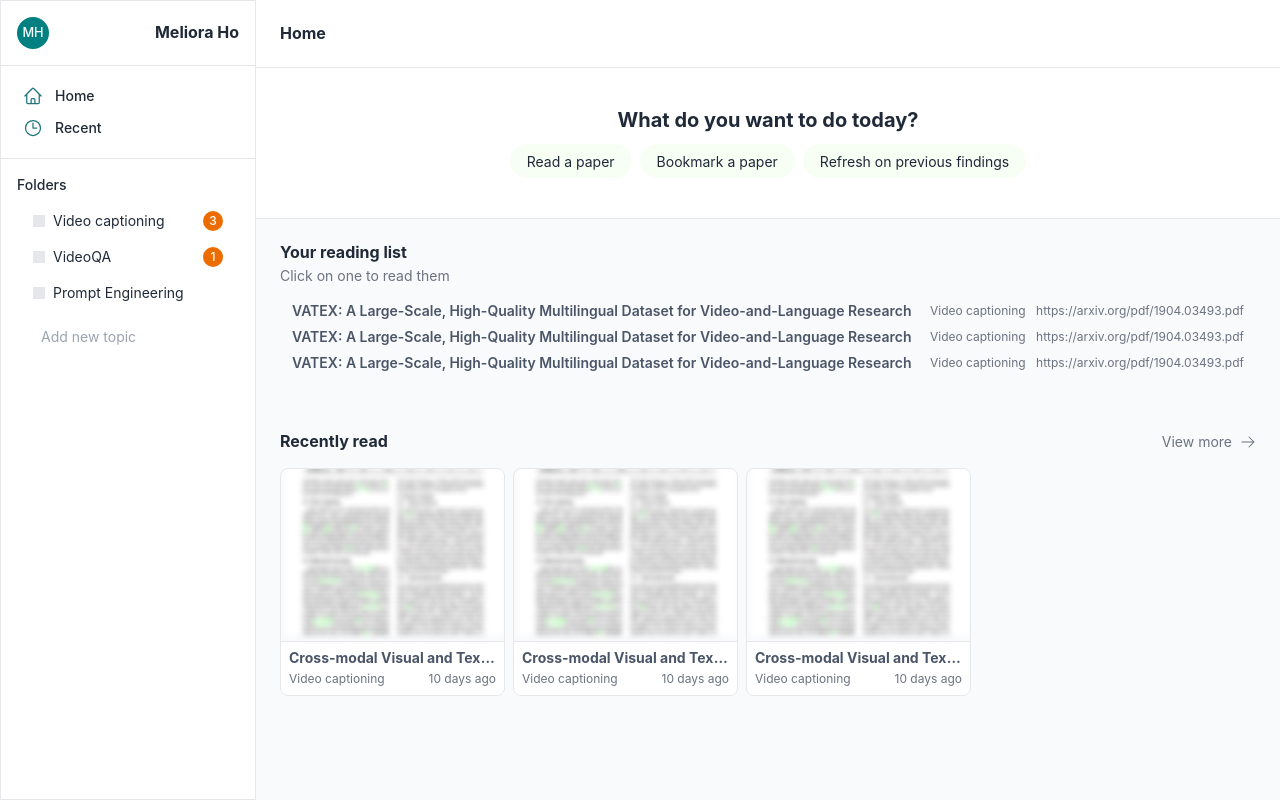
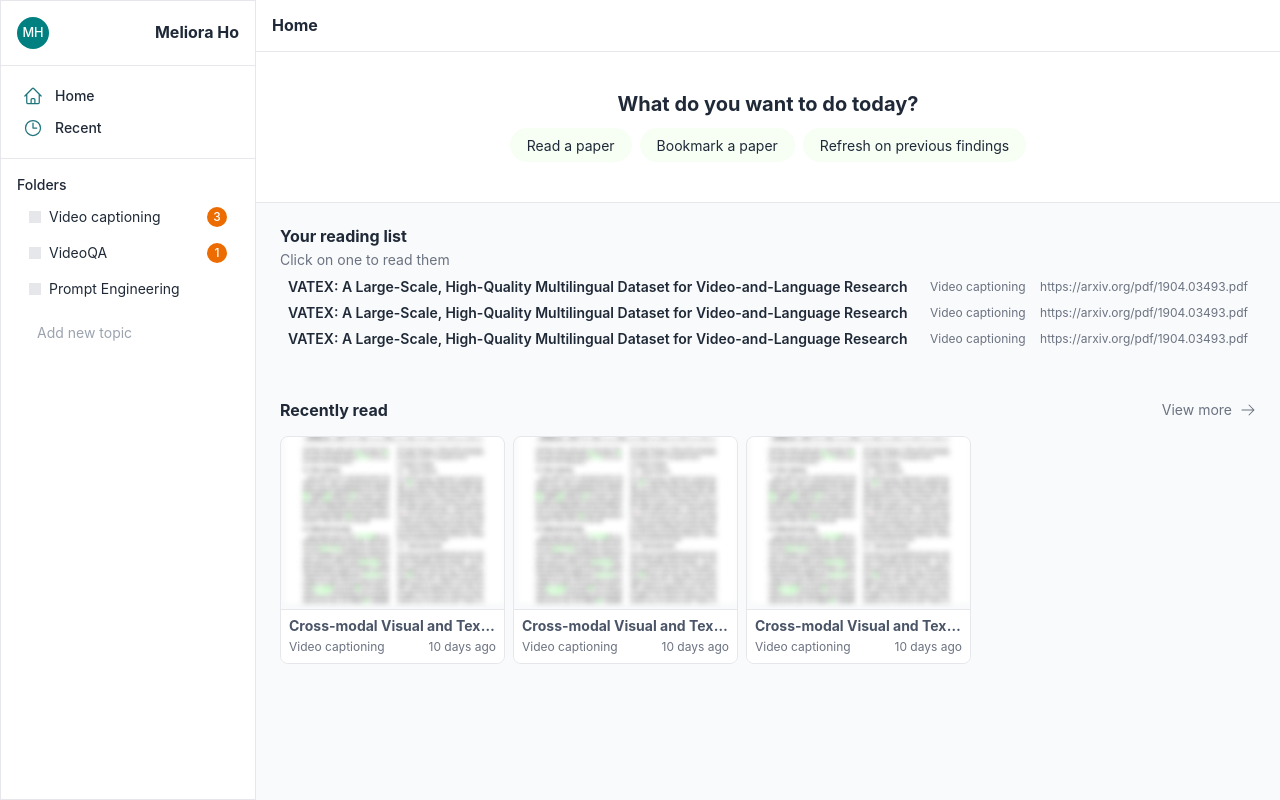
Before and after one commit to mellieho9/Galiscope, a Next.js app: page /dashboard in a window 1280 px wide. Built offline with nearby package versions, Linux system fonts and the light colour scheme.

Commit message:
Added more TODOs for myself

```diff
--- a/app/dashboard/page.tsx
+++ b/app/dashboard/page.tsx
@@ -20,7 +20,7 @@ export default async function ProtectedPage() {
 
   return (
     <div className="flex-1 w-full flex flex-col items-center text-gray-800">
-      <div className="w-full justify-start p-6 border-b border-gray-200">
+      <div className="w-full justify-start p-4 border-b border-gray-200">
         <Heading size="sm">Home</Heading>
       </div>
       <ShortcutGroup />
--- a/components/ReadingCard.tsx
+++ b/components/ReadingCard.tsx
@@ -12,8 +12,8 @@ export const ReadingCard: React.FC<ReadingCardProps> = ({
   lastUpdatedTime,
 }) => {
   return (
-    <div className="hover:mix-blend-darken">
-      <Box overflow="hidden" borderWidth="1px" borderRadius="lg" maxWidth={225}>
+    <div className="transition ease-in-out delay-150 hover:border rounded-lg hover:border-teal">
+      <Box overflow="hidden"  borderWidth="1px" borderRadius="lg" maxWidth={225}>
         <Image src={blurredImage.src} width="full" display="fill" />
         <div className="p-2 space-y-1 border-t border-gray-200 bg-white cursor-pointer">
           <Heading isTruncated color="gray.600" size="xs">
--- a/components/dashboard/Home/ReadingList/ReadingFolder.tsx
+++ b/components/dashboard/Home/ReadingList/ReadingFolder.tsx
@@ -0,0 +1,3 @@
+export function ReadingFolder(){
+
+}
--- a/components/dashboard/Home/ReadingList/ReadingFolderItem.tsx
+++ b/components/dashboard/Home/ReadingList/ReadingFolderItem.tsx
@@ -8,8 +8,8 @@ interface ReadingListItemProps {
 
 export function ReadingFolderItem({ paperTitle, folder, paperUrl }: ReadingListItemProps) {
   return (
-    <div className="flex flex-row items-center justify-between hover:bg-gray-100 p-1 rounded-md">
-      <Heading size="xs" color="gray.600" fontWeight="600" className="mr-2">{paperTitle}</Heading>
+    <div className="flex px-2 py-1 flex-row items-center justify-between rounded-md transition ease-in-out delay-150 hover:text-teal">
+      <Heading size="xs"  fontWeight="600" className="mr-2">{paperTitle}</Heading>
       <Text fontSize="xs" color="gray.500">{folder}</Text>
       <Link fontSize="xs" color="gray.500">
         {paperUrl}
--- a/components/dashboard/Home/ReadingList/index.tsx
+++ b/components/dashboard/Home/ReadingList/index.tsx
@@ -15,7 +15,7 @@ const [readingListItem, setReadingListItem] = useState(mockReadingListItems || [
         <p className="text-sm font-normal text-gray-500">
           Click on one to read them
         </p>
-        <div className="p-2">
+        <div>
         {
             readingListItem.map((item, index) => {
                 return(
--- a/components/dashboard/Home/RecentlyRead/index.tsx
+++ b/components/dashboard/Home/RecentlyRead/index.tsx
@@ -7,9 +7,9 @@ import { ArrowRightIcon } from "@heroicons/react/24/solid";
 export function RecentlyRead() {
   return (
     <div className="w-full space-y-4">
-      <div className="flex flex-row justify-between">
+      <div className="flex flex-row items-center justify-between">
         <Heading size="sm">Recently read</Heading>
-        <div className="flex flex-row items-center space-x-2 text-sm font-normal text-gray-500">
+        <div className="flex flex-row items-center space-x-2 text-sm font-normal text-gray-500 transition ease-in-out delay-150  hover:text-teal hover:border-b border-teal">
           <span>View more</span>
           <ArrowRightIcon className="w-4 h-4" />
         </div>
--- a/components/dashboard/Home/ShortcutButton.tsx
+++ b/components/dashboard/Home/ShortcutButton.tsx
@@ -1,6 +1,6 @@
 export const ShortcutButton = ({ children, ...props }) => {
     return (
-        <button className="border border-transparent rounded-3xl hover:border-teal active:border-teal  hover:text-teal active:text-teal items-center p-1 px-4 bg-baby-lime" {...props}>
+        <button className="border border-transparent rounded-3xl transition ease-in-out delay-150 hover:border-teal active:border-teal  hover:text-teal active:text-teal items-center p-1 px-4 bg-baby-lime" {...props}>
              <span className="text-sm font-normal">
             {children}
             </span>
--- a/components/dashboard/Sidebar/FolderMenu/FolderListItem.tsx
+++ b/components/dashboard/Sidebar/FolderMenu/FolderListItem.tsx
@@ -25,7 +25,7 @@ const FolderListItem: React.FC<FolderListItemProps> = ({ folderTitle, numIncompl
                 {numIncompleteReads > 0 && (
                     <Circle size='1.25rem' bg='orange' color='white'><p className="text-xs">{numIncompleteReads}</p></Circle>
                 )}
-                <FolderItemAction handleDeleteFolder={handleDeleteFolder} className="group-hover:block group-active:block hidden" />
+                <FolderItemAction handleDeleteFolder={handleDeleteFolder} className="transition ease-in-out delay-150 group-hover:block group-active:block hidden" />
             </div>
         </span>
     );
--- a/components/dashboard/Sidebar/FolderMenu/index.tsx
+++ b/components/dashboard/Sidebar/FolderMenu/index.tsx
@@ -43,7 +43,7 @@ export function FolderMenu() {
   return (
     <div className="border-t border-gray-200 p-4">
       <h3 className="font-medium text-sm">Folders</h3>
-      <div className="flex flex-col p-2">
+      <div className="flex flex-col p-1">
         {folders.map((item, index) => {
           return (
             <FolderListItem
--- a/components/dashboard/Sidebar/SidebarItem.tsx
+++ b/components/dashboard/Sidebar/SidebarItem.tsx
@@ -9,7 +9,7 @@ interface SidebarItemProps {
 export function SidebarItem({ icon, redirectTo, title }: SidebarItemProps) {
   return (
     <button
-      className="z-5 border-transparent flex flex-row p-1 hover:pl-2 active:pl-2 space-x-3 items-center hover:bg-baby-lime border-l-2 hover:py-2 hover:border-teal focus:border-teal focus:py-2 focus:bg-baby-lime cursor-pointer"
+      className="z-5 border-transparent flex flex-row p-1 hover:pl-2 active:pl-2 space-x-3 items-center transition ease-in-out delay-150 hover:bg-baby-lime border-l-2 hover:py-2 hover:border-teal focus:border-teal focus:py-2 focus:bg-baby-lime cursor-pointer"
       onClick={redirectTo}
       tabIndex={0}
     >
```
Also changed, not shown: components/dashboard/Home/ReadingList/AddReadingButton.tsx (added), components/dashboard/Home/ReadingList/FilterDropdown.tsx (added).
